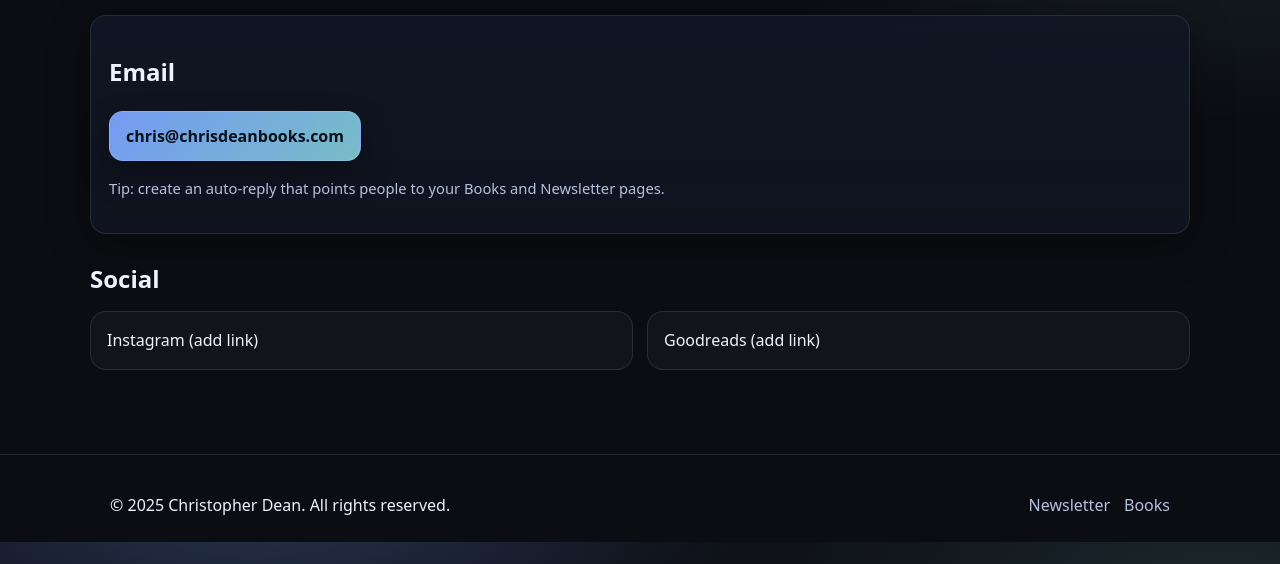
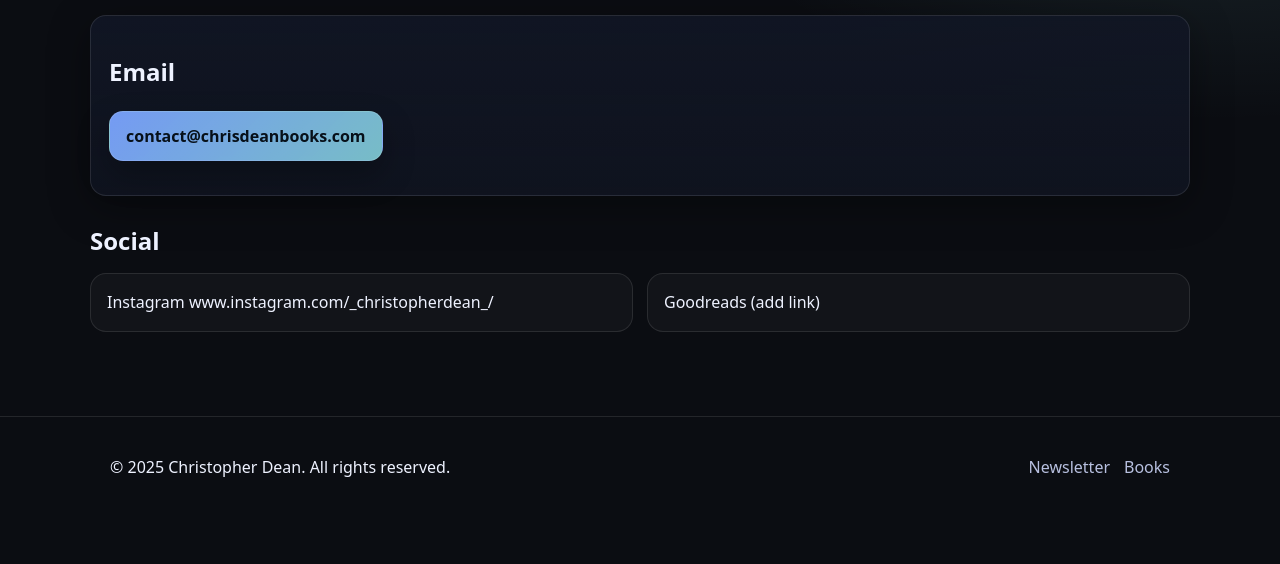
Before and after one commit to Windex91/chrisdeanbooks, a plain HTML site: page contact.html in a window 1280 px wide. Shown: the part 258-822 px from the top of the page. After the commit the page ends 800 px from the top, so only its background shows below. Drawn offline with Linux system fonts and the light colour scheme.

Commit message:
Update contact.html

```diff
--- a/contact.html
+++ b/contact.html
@@ -45,15 +45,15 @@
     <section class="card pad">
       <h2>Email</h2>
       <p>
-        <a class="btn" href="mailto:chris@chrisdeanbooks.com">chris@chrisdeanbooks.com</a>
+        <a class="btn" href="mailto:contact@chrisdeanbooks.com">contact@chrisdeanbooks.com</a>
       </p>
-      <p class="fineprint">Tip: create an auto‑reply that points people to your Books and Newsletter pages.</p>
+      <p class="fineprint"></p>
     </section>
 
     <section class="section">
       <h2>Social</h2>
       <div class="grid grid--2">
-        <a class="panel" href="#" rel="me nofollow">Instagram (add link)</a>
+        <a class="panel" href="#" rel="me nofollow">Instagram www.instagram.com/_christopherdean_/</a>
         <a class="panel" href="#" rel="me nofollow">Goodreads (add link)</a>
       </div>
     </section>
```
